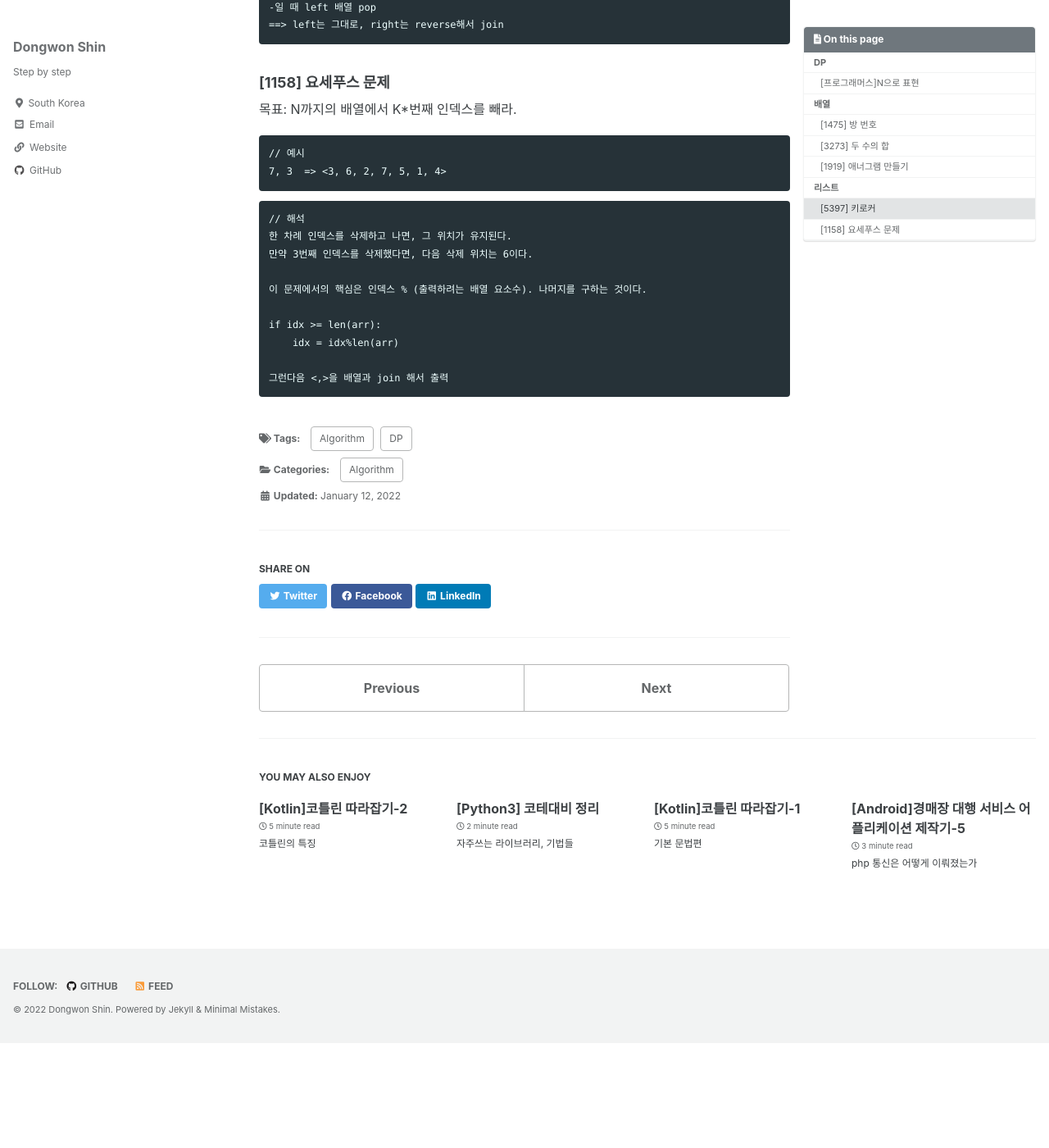
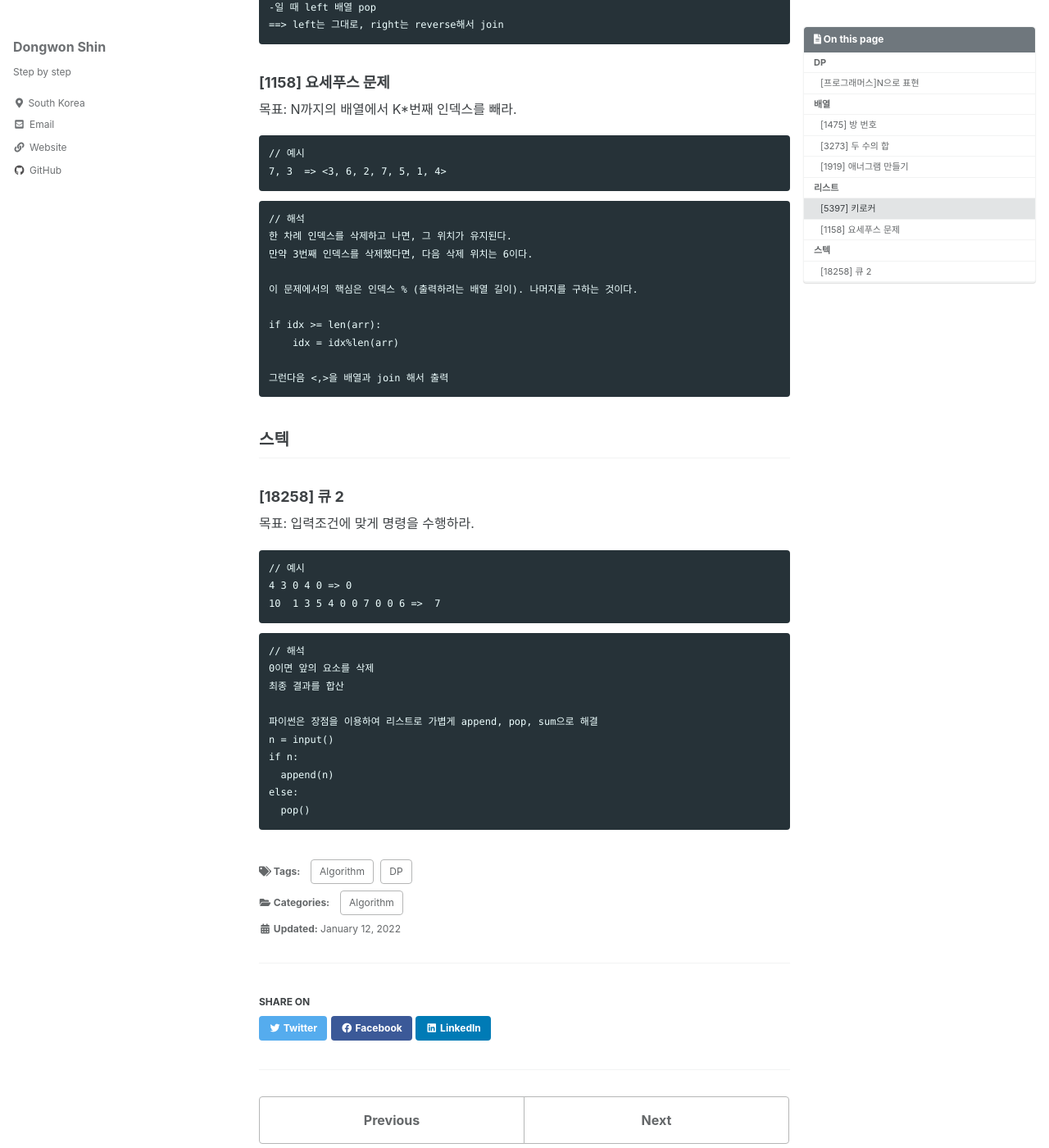
Before and after one commit to ponopono0322/ponopono0322.github.io, a Jekyll site: the page built from _posts/2022-01-12-algorithm.md, in a window 1280 px wide and 1400 px high, scrolled down 2333 px. Shown: the whole window at 82% size. Built offline with Jekyll 4.4.1, drawn with Linux system fonts in a browser that asks for light colours; cached includes are drawn as plain includes; some web fonts are replaced; before the commit the page ends 3605 px from its top, so only the background shows below that.

Commit message:
Update 2022-01-12-algorithm.md

````diff
--- a/_posts/2022-01-12-algorithm.md
+++ b/_posts/2022-01-12-algorithm.md
@@ -124,10 +124,32 @@ ThIsIsS3Cr3t  =>    ThIsIsS3Cr3t
 한 차례 인덱스를 삭제하고 나면, 그 위치가 유지된다.
 만약 3번째 인덱스를 삭제했다면, 다음 삭제 위치는 6이다.
 
-이 문제에서의 핵심은 인덱스 % (출력하려는 배열 요소수). 나머지를 구하는 것이다.
+이 문제에서의 핵심은 인덱스 % (출력하려는 배열 길이). 나머지를 구하는 것이다.
 
 if idx >= len(arr):
     idx = idx%len(arr)
 
 그런다음 <,>을 배열과 join 해서 출력
 ```
+
+## 스텍
+### [18258] 큐 2
+목표: 입력조건에 맞게 명령을 수행하라.
+```
+// 예시
+4 3 0 4 0 => 0
+10  1 3 5 4 0 0 7 0 0 6 =>  7
+```
+
+```
+// 해석
+0이면 앞의 요소를 삭제
+최종 결과를 합산
+
+파이썬은 장점을 이용하여 리스트로 가볍게 append, pop, sum으로 해결
+n = input()
+if n:
+  append(n)
+else:
+  pop()
+```
````
